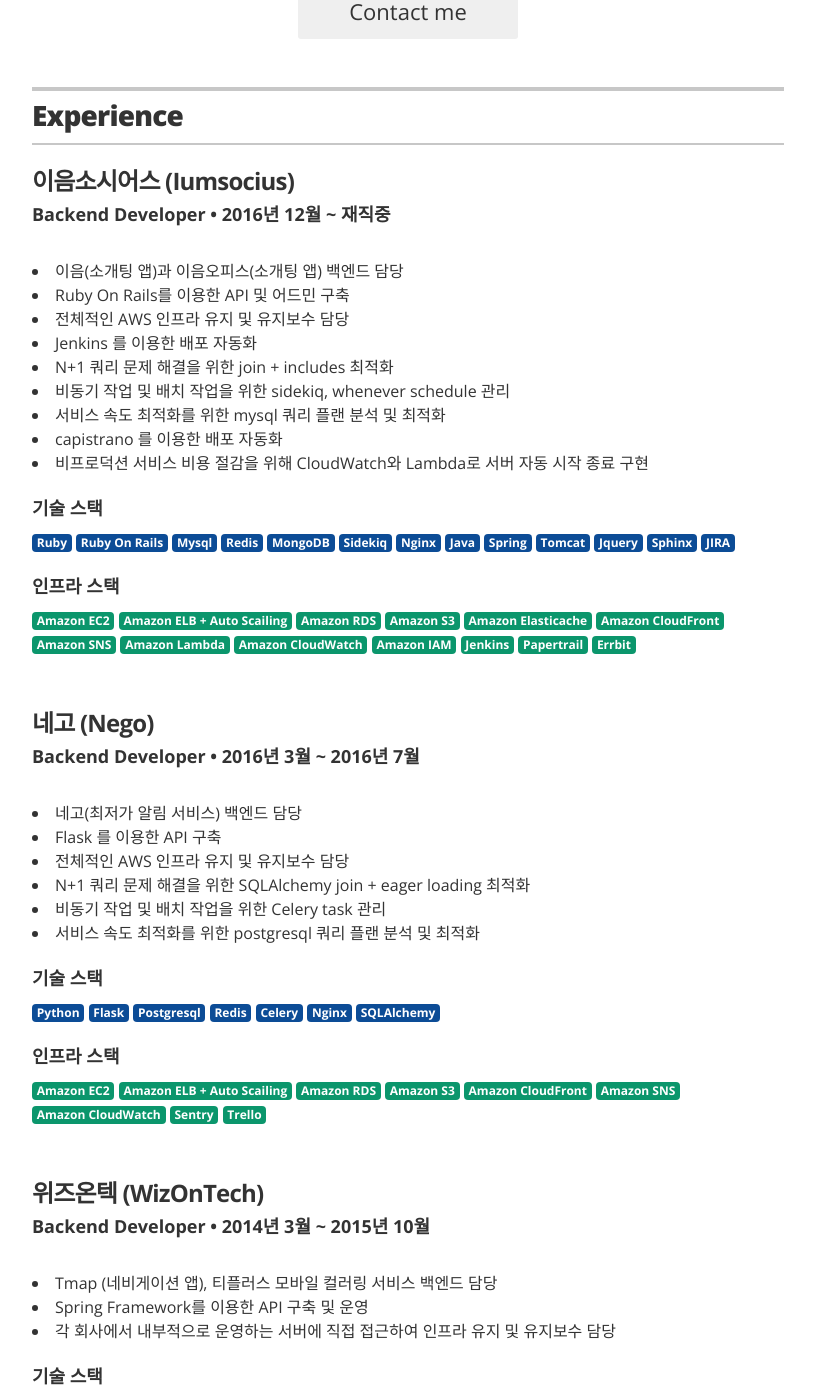
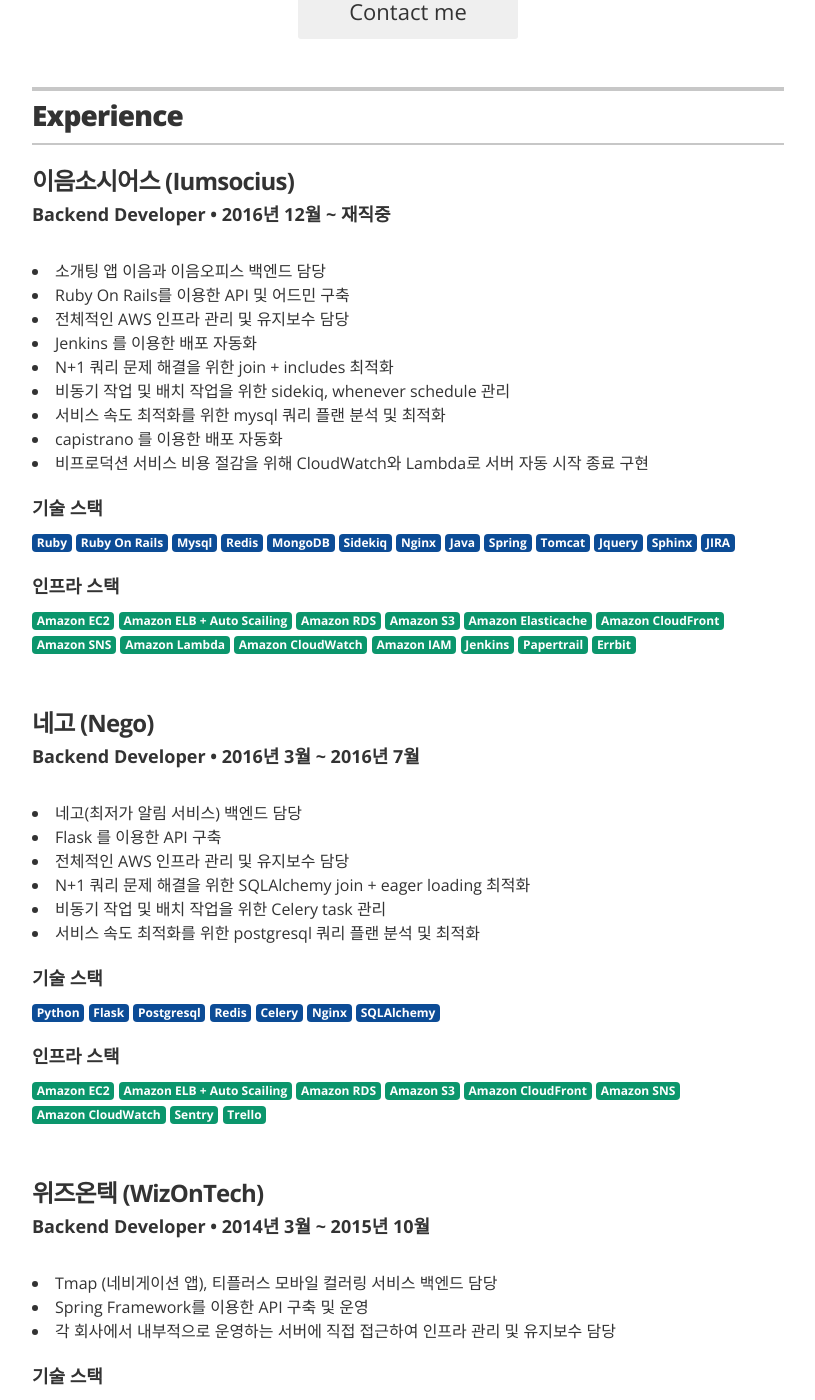
Before and after one commit to bingl2/resume, a Jekyll site: the page built from index.html, in a window 1280 px wide and 1400 px high, scrolled down 443 px. Shown: the whole window, without its empty margins (232-1047 px from the left). Built offline with Jekyll 4.4.1, drawn with Linux system fonts in a browser that asks for light colours.

Commit message:
단어들 수정

```diff
--- a/_data/experience.yml
+++ b/_data/experience.yml
@@ -2,7 +2,7 @@
 - company: 이음소시어스 (Iumsocius)
   position: Backend Developer
   duration: 2016년 12월 ~ 재직중
-  summarys: ["이음(소개팅 앱)과 이음오피스(소개팅 앱) 백엔드 담당", "Ruby On Rails를 이용한 API 및 어드민 구축", "전체적인 AWS 인프라 유지 및 유지보수 담당", "Jenkins 를 이용한 배포 자동화", "N+1 쿼리 문제 해결을 위한 join + includes 최적화", "비동기 작업 및 배치 작업을 위한 sidekiq, whenever schedule 관리", "서비스 속도 최적화를 위한 mysql 쿼리 플랜 분석 및 최적화", "capistrano 를 이용한 배포 자동화", "비프로덕션 서비스 비용 절감을 위해 CloudWatch와 Lambda로 서버 자동 시작 종료 구현"]
+  summarys: ["소개팅 앱 이음과 이음오피스 백엔드 담당", "Ruby On Rails를 이용한 API 및 어드민 구축", "전체적인 AWS 인프라 관리 및 유지보수 담당", "Jenkins 를 이용한 배포 자동화", "N+1 쿼리 문제 해결을 위한 join + includes 최적화", "비동기 작업 및 배치 작업을 위한 sidekiq, whenever schedule 관리", "서비스 속도 최적화를 위한 mysql 쿼리 플랜 분석 및 최적화", "capistrano 를 이용한 배포 자동화", "비프로덕션 서비스 비용 절감을 위해 CloudWatch와 Lambda로 서버 자동 시작 종료 구현"]
   skillset: ["Ruby", "Ruby On Rails", "Mysql", "Redis", "MongoDB", "Sidekiq", "Nginx", "Java", "Spring", "Tomcat", "Jquery", "Sphinx", "JIRA"]
   infraset: ["Amazon EC2", "Amazon ELB + Auto Scailing", "Amazon RDS", "Amazon S3", "Amazon Elasticache", "Amazon CloudFront", "Amazon SNS", "Amazon Lambda", "Amazon CloudWatch", "Amazon IAM", "Jenkins", "Papertrail", "Errbit"]
 #  summary: 이음소시어스에서는 이음과 이음오피스라는 소개팅 앱 서비스와 맺음이라는 결혼 정보 서비스를 제공하고 있습니다. <br><br> 백엔드 개발자로 입사를 하였고 이음 서비스를 담당하게 되었습니다. 이음은 Ruby라는 언어를 사용하였고, RoR(Ruby on Rails) 프레임워크를 사용하여 구축된 서비스입니다. 이음 서비스 적응 후 이음오피스(직장인 전용) 서비스 또한 담당을 하게 되었고 현재는 이음과 이음오피스 두 개의 서비스를 담당하고 있습니다. <br><br> AWS 인프라 운영, API 신규 기능 개발 및 유지 보수 그리고 운영팀을 위한 백오피스 개발 등이 주된 작업입니다. 두 개의 서비스의 메인 담당자로 혼자 업무를 진행하며 장애 발생 시 고초를 겪었으나 서비스 운영 장애 대응에있어 직접 부딪히며 경험을 쌓는데 많은 도움이 되었습니다. 또한 AWS 인프라 운영에 백업 담당자로 직접 담당하게 되면서 서비스 운영 시 인프라 장애 대응이나, 신규 프로젝트 진행시 인프라 구축 등의 경험을 쌓을 수 있었습니다.
@@ -11,7 +11,7 @@
 - company: 네고 (Nego)
   position: Backend Developer
   duration:  2016년 3월 ~ 2016년 7월
-  summarys: ["네고(최저가 알림 서비스) 백엔드 담당", "Flask 를 이용한 API 구축", "전체적인 AWS 인프라 유지 및 유지보수 담당", "N+1 쿼리 문제 해결을 위한 SQLAlchemy join + eager loading 최적화", "비동기 작업 및 배치 작업을 위한 Celery task 관리", "서비스 속도 최적화를 위한 postgresql 쿼리 플랜 분석 및 최적화"]
+  summarys: ["네고(최저가 알림 서비스) 백엔드 담당", "Flask 를 이용한 API 구축", "전체적인 AWS 인프라 관리 및 유지보수 담당", "N+1 쿼리 문제 해결을 위한 SQLAlchemy join + eager loading 최적화", "비동기 작업 및 배치 작업을 위한 Celery task 관리", "서비스 속도 최적화를 위한 postgresql 쿼리 플랜 분석 및 최적화"]
   skillset: ["Python", "Flask", "Postgresql", "Redis", "Celery", "Nginx", "SQLAlchemy"]
   infraset: ["Amazon EC2", "Amazon ELB + Auto Scailing", "Amazon RDS", "Amazon S3", "Amazon CloudFront", "Amazon SNS", "Amazon CloudWatch", "Sentry", "Trello"]
 #  summary: 네고라는 서비스는 사용자가 원하는 상품들에 있어 최저가 갱신 혹은 원하는 가격대가 될 경우 애플리케이션 푸시 알람을 통해 사용자들에게 알려주는 서비스입니다. 모든 제품에는 제품번호가 존재하기 때문에 제품번호를 통해 상품들을 관리하며 크롤링 엔진을 통해 제품의 가격 정보 등을 저장하여 활용하는 서비스입니다. <br><br> 네고에서는 백엔드 포지션을 담당하게 되었습니다. 네고의 백엔드는 Python이라는 언어를 사용하였고, 마이크로 프레임워크인 Flask를 사용하여 구축된 서비스입니다. 인터프리터 언어나, 마이크로 프레임워크를 처음 접하게 되면서 많이 어색한 부분들이 있었으나 언어는 큰 장벽이 되지 않는 것처럼 금방 익숙해질 수 있었습니다. API 신규 기능 개발 및 유지 보수 그리고 백오피스 모니터링 기능 추가가 주된 작업이었습니다. <br><br> SI 중소기업에서 회사의 서비스를 운영하는 스타트업으로, 윈도우 개발 환경에서 맥 개발 환경으로, SVN에서 Git으로, 서버를 구입하여 운영하는 환경에서 AWS 환경으로 그리고 Java에서 Python으로까지 짧은 시간 근무했지만 첫 직장과 근무 환경부터 개발 작업 환경까지 저에게 있어 새로운 환경을 경험했습니다. 네고에서 있었던 6개월은 제가 추구해야 할 개발 방향을 완전히 변화시킨 경험이었습니다.
@@ -20,7 +20,7 @@
 - company: 위즈온텍 (WizOnTech)
   position: Backend Developer
   duration: 2014년 3월 ~ 2015년 10월
-  summarys: ["Tmap (네비게이션 앱), 티플러스 모바일 컬러링 서비스 백엔드 담당", "Spring Framework를 이용한 API 구축 및 운영 ", "각 회사에서 내부적으로 운영하는 서버에 직접 접근하여 인프라 유지 및 유지보수 담당"]
+  summarys: ["Tmap (네비게이션 앱), 티플러스 모바일 컬러링 서비스 백엔드 담당", "Spring Framework를 이용한 API 구축 및 운영 ", "각 회사에서 내부적으로 운영하는 서버에 직접 접근하여 인프라 관리 및 유지보수 담당"]
   skillset: ["Java", "Spring", "MyBatis", "Tomcat", "Oracle"]
   infraset: ["SK Planet Server", "KCT Server", "Redmine"]
 #  summary: 위즈온텍은 클라우드와 빅데이터 관련된 제품을 만들고 타 회사로부터 하청을 받아 작업을 하는 회사입니다. <br><br> 위즈온텍에서는 SI 파트에서 백엔드 개발자로 입사하였습니다. 입사 초반에는 SKT의 내비게이션 앱 Tmap의 약관 동의 서비스를 담당하였고, 신규 프로젝트로 티플러스 모바일 통신사의 컬러링 서비스의 웹서버 부분까지 담당하게 되었습니다. 두 프로젝트다 Java 언어와 Spring 프레임워크를 사용하여 구축한 서비스입니다. 회사 내부에서 직접 서버를 구입하여 운영하였기 때문에 회사 내부에서 사용할 목적의 가벼운 용도의 서버를 구축하는 경험을 할 수 있었습니다.
```
